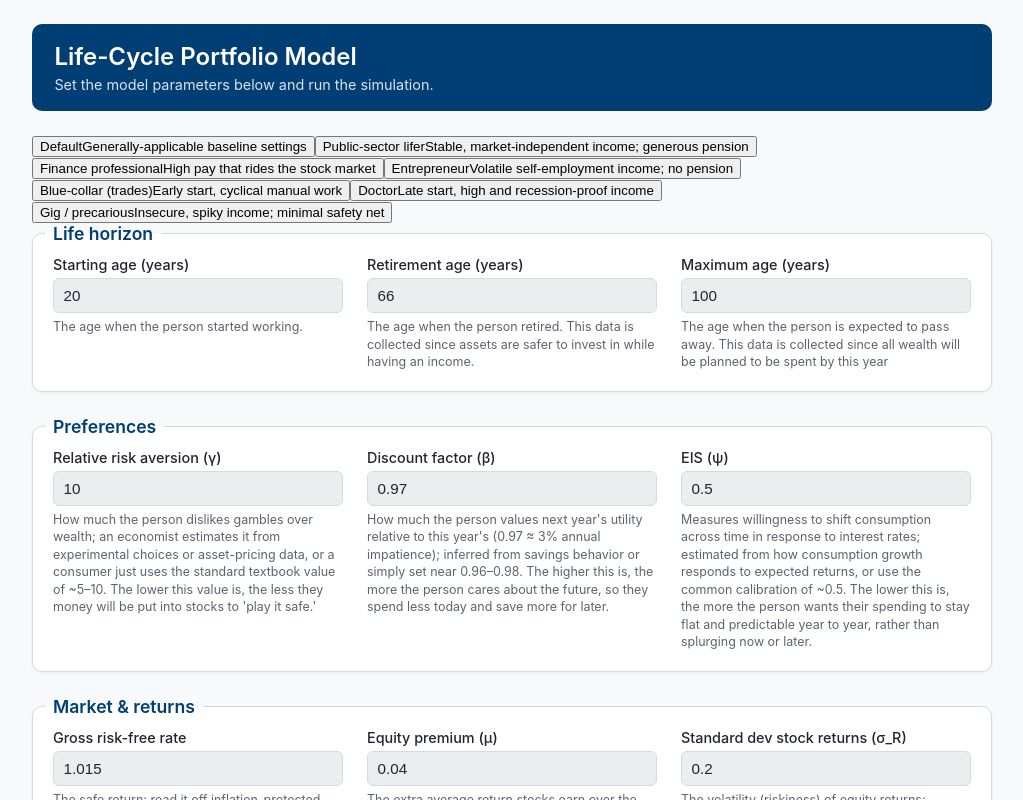
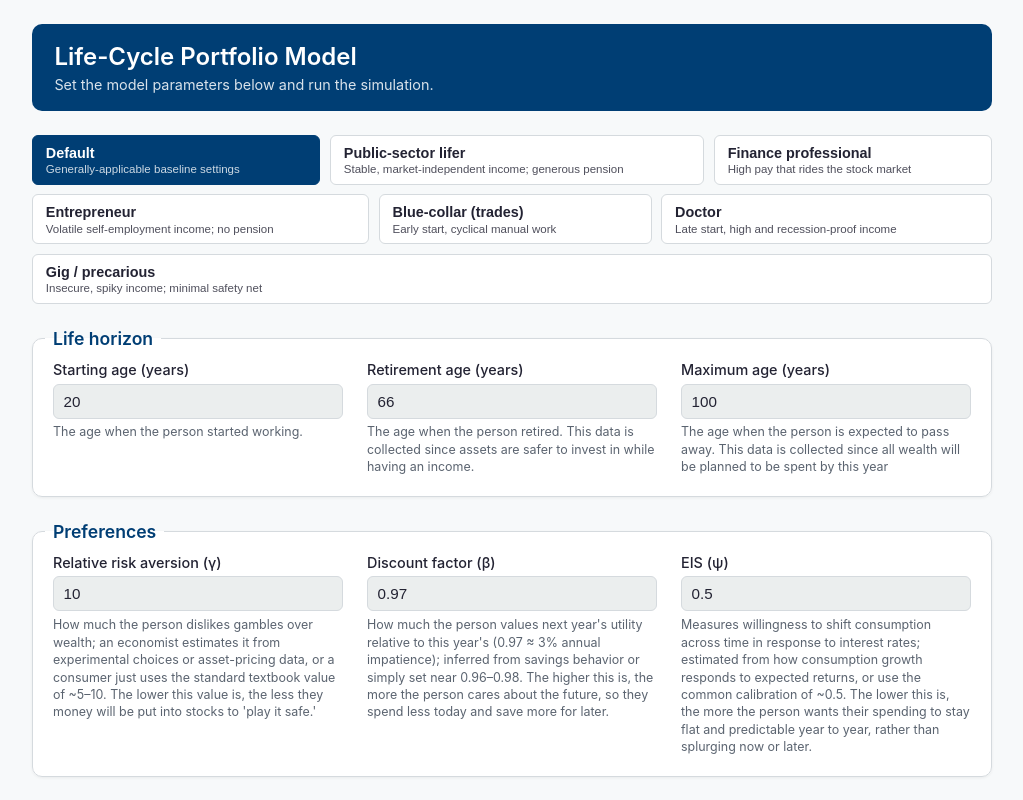
Before and after one commit to gmich1/Life-Cycle-Model-Website, a React (Create React App) app in the folder Real/frontend/: page / in a window 1280 px wide. Shown: the top 800 px of the page, without its empty margins (128-1151 px from the left). Built offline with nearby package versions, Linux system fonts and the light colour scheme.

Commit message:
style: style the persona preset selector bar

```diff
--- a/Real/frontend/src/pages/Inputs.css
+++ b/Real/frontend/src/pages/Inputs.css
@@ -246,3 +246,42 @@
 .results-table tbody tr:last-child td {
   border-bottom: none;
 }
+
+/* Persona preset selector bar */
+.preset-bar {
+  display: flex;
+  flex-wrap: wrap;
+  gap: 0.6rem;
+  margin: 0 0 1.5rem;
+}
+.preset-pill {
+  flex: 1 1 auto;
+  min-width: 150px;
+  text-align: left;
+  padding: 0.55rem 0.8rem;
+  background: #fff;
+  color: var(--text);
+  border: 1px solid var(--border-grey);
+  border-radius: var(--radius-sm);
+  cursor: pointer;
+  transition: border-color 0.15s, background 0.15s, box-shadow 0.15s;
+}
+.preset-pill:hover {
+  border-color: var(--imperial-light-blue);
+}
+.preset-pill.active {
+  background: var(--imperial-blue);
+  border-color: var(--imperial-blue);
+  color: #fff;
+}
+.preset-label {
+  display: block;
+  font-weight: 600;
+  font-size: 0.9rem;
+}
+.preset-subtitle {
+  display: block;
+  font-size: 0.72rem;
+  opacity: 0.8;
+  margin-top: 0.15rem;
+}
```
